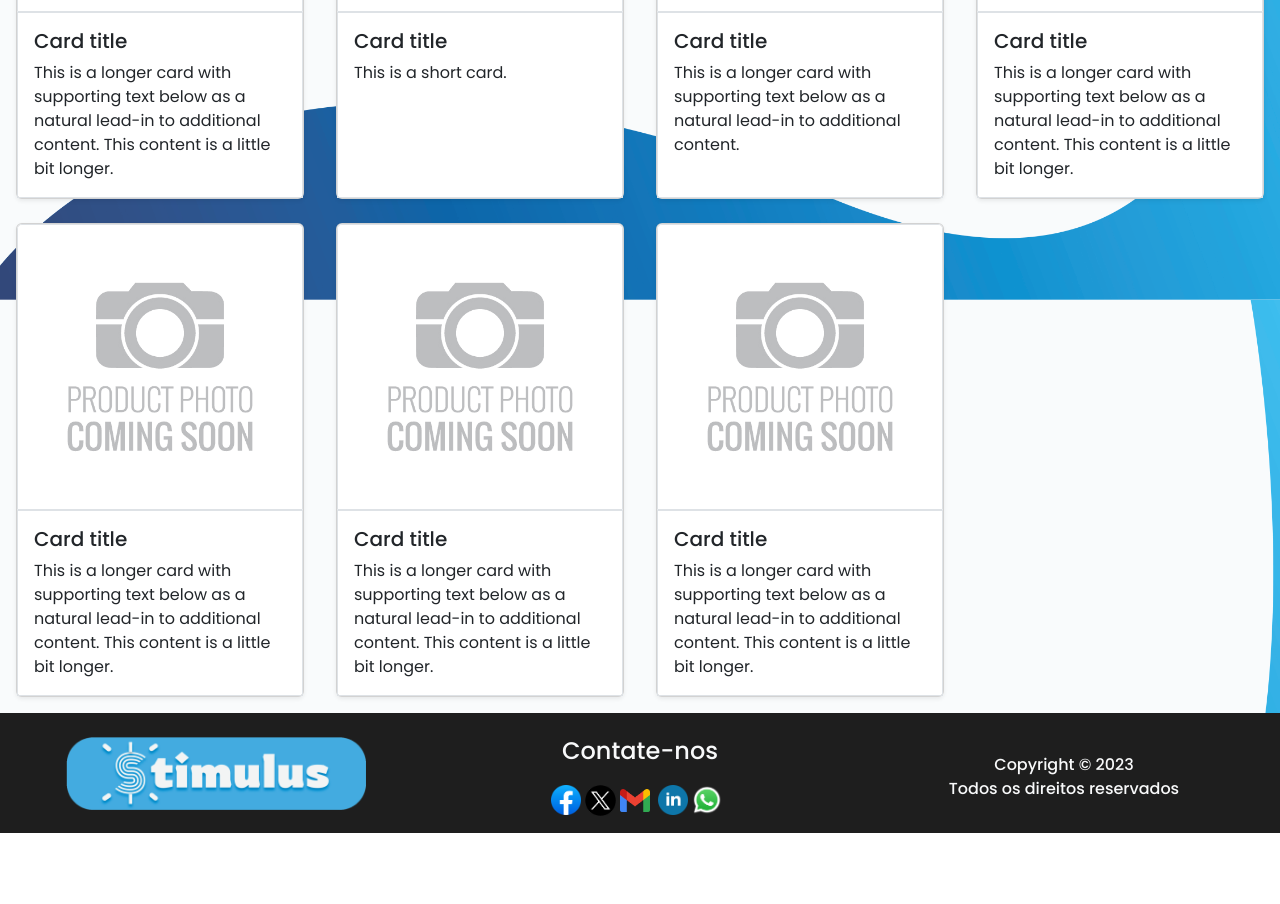
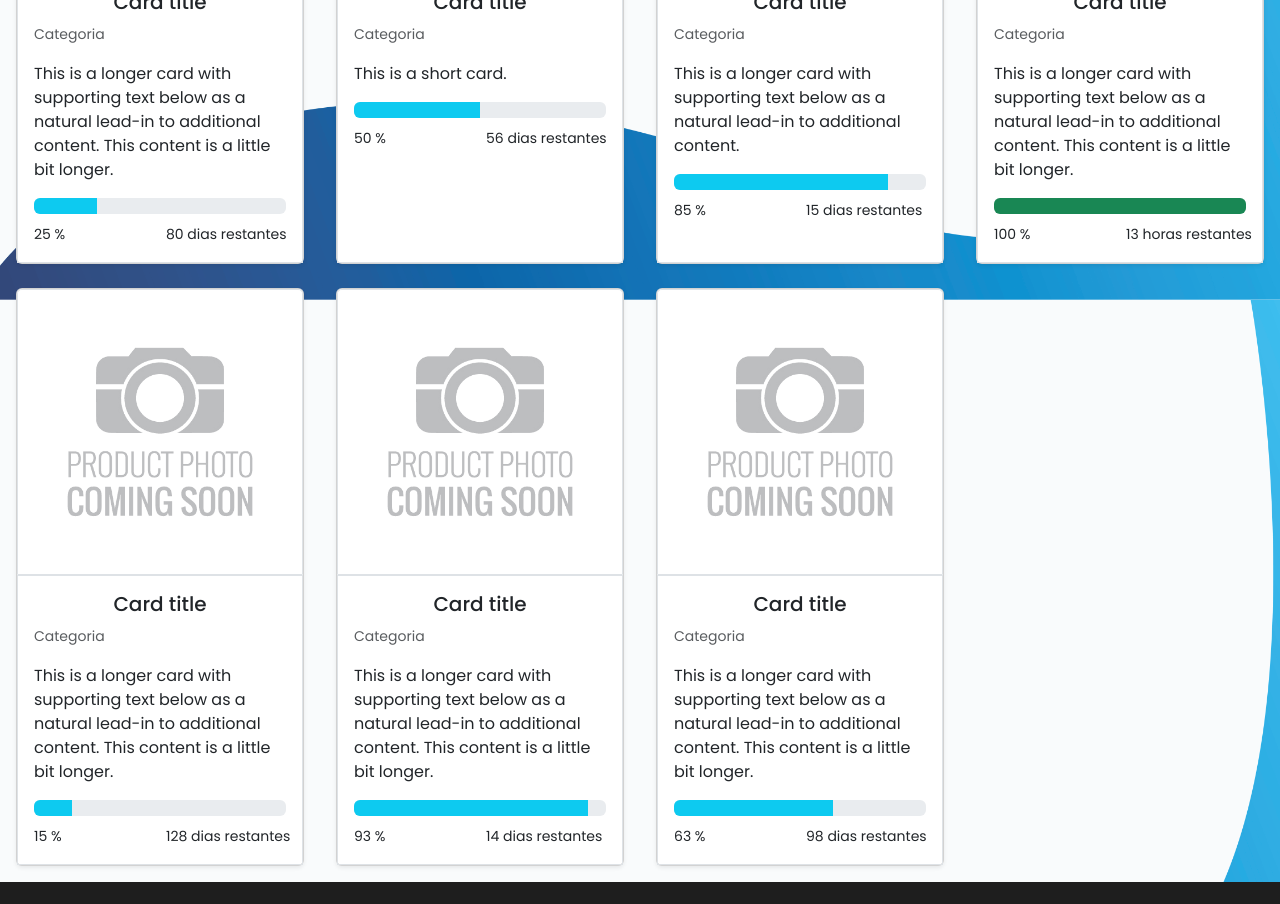
Before and after one commit to DenerBorges/stimulus_tcc_fe, a React (Create React App) app in the folder front/: page / in a window 1280 px wide. Shown: the part 500-1404 px from the top of the page. Before the commit the page ends 1333 px from the top, so only its background shows below. Built offline with nearby package versions, Linux system fonts and the light colour scheme.

Commit message:
feat: changing card details

```diff
--- a/front/src/pages/Home/index.tsx
+++ b/front/src/pages/Home/index.tsx
@@ -1,65 +1,13 @@
 import React from "react";
-import { MagnifyingGlassIcon, UserCircleIcon } from "@heroicons/react/24/solid";
+import Navbar from "../../components/Navbar";
+import Footer from "../../components/Footer";
 
 import "./styles.css";
 
 const Home: React.FC = () => {
   return (
     <>
-      <nav
-        className="navbar navbar-expand-lg bg-body-tertiary"
-        data-bs-theme="dark"
-      >
-        <div className="container-fluid">
-          <a className="navbar-brand" href="/home">
-            <img
-              src={require("../../assets/images/logo_1.png")}
-              alt="Logo do site"
-              className="logo mx-auto d-block"
-            />
-          </a>
-          <button
-            className="navbar-toggler"
-            type="button"
-            data-bs-toggle="collapse"
-            data-bs-target="#navbarNav"
-            aria-controls="navbarNav"
-            aria-expanded="false"
-            aria-label="Toggle navigation"
-          >
-            <span className="navbar-toggler-icon"></span>
-          </button>
-          <div className="collapse navbar-collapse" id="navbarNav">
-            <form className="d-flex mx-auto" role="search">
-              <div className="searchIcon">
-                <input
-                  className="pesquisa form-control text-light me-2"
-                  type="search"
-                  placeholder="     Pesquisar"
-                  aria-label="Search"
-                />
-                <MagnifyingGlassIcon />
-              </div>
-              <button className="btn btn-outline-info fw-medium" type="submit">
-                Pesquisar
-              </button>
-            </form>
-            <ul className="navbar-nav mt-1">
-              <li className="nav-item border rounded me-1">
-                <a className="nav-link fw-medium" href="/categories">
-                  Categorias
-                </a>
-              </li>
-              <li className="nav-item border rounded me-1">
-                <a className="profile nav-link fw-medium" href="/">
-                  Login
-                  <UserCircleIcon />
-                </a>
-              </li>
-            </ul>
-          </div>
-        </div>
-      </nav>
+      <Navbar />
 
       <h1 className="text-center shadow fw-bolder py-2 my-3">
         Projetos em destaque
@@ -75,12 +23,33 @@ const Home: React.FC = () => {
               />
             </a>
             <div className="card-body border secondary">
-              <h5 className="card-title">Card title</h5>
+              <h5 className="card-title text-center">Card title</h5>
+              <p className="card-text">
+                <small className="text-body-secondary">Categoria</small>
+              </p>
               <p className="card-text">
                 This is a longer card with supporting text below as a natural
                 lead-in to additional content. This content is a little bit
                 longer.
               </p>
+              <div
+                className="progress"
+                role="progressbar"
+                aria-label="Basic example"
+                aria-valuenow={25}
+                aria-valuemin={0}
+                aria-valuemax={100}
+              >
+                <div className="progress-bar bg-info" style={{width: "25%"}}></div>
+              </div>
+              <div className="row pt-2">
+                <div className="col pe-0">
+                  <small>25 %</small>
+                </div>
+                <div className="col p-0">
+                  <small>80 dias restantes</small>
+                </div>
+              </div>
             </div>
           </div>
         </div>
@@ -94,8 +63,29 @@ const Home: React.FC = () => {
               />
             </a>
             <div className="card-body border secondary">
-              <h5 className="card-title">Card title</h5>
+              <h5 className="card-title text-center">Card title</h5>
+              <p className="card-text">
+                <small className="text-body-secondary">Categoria</small>
+              </p>
               <p className="card-text">This is a short card.</p>
+              <div
+                className="progress"
+                role="progressbar"
+                aria-label="Basic example"
+                aria-valuenow={50}
+                aria-valuemin={0}
+                aria-valuemax={100}
+              >
+                <div className="progress-bar bg-info" style={{width: "50%"}}></div>
+              </div>
+              <div className="row pt-2">
+                <div className="col pe-0">
+                  <small>50 %</small>
+                </div>
+                <div className="col p-0">
+                  <small>56 dias restantes</small>
+                </div>
+              </div>
             </div>
           </div>
         </div>
@@ -109,11 +99,32 @@ const Home: React.FC = () => {
               />
             </a>
             <div className="card-body border secondary">
-              <h5 className="card-title">Card title</h5>
+              <h5 className="card-title text-center">Card title</h5>
+              <p className="card-text">
+                <small className="text-body-secondary">Categoria</small>
+              </p>
               <p className="card-text">
                 This is a longer card with supporting text below as a natural
                 lead-in to additional content.
               </p>
+              <div
+                className="progress"
+                role="progressbar"
+                aria-label="Basic example"
+                aria-valuenow={85}
+                aria-valuemin={0}
+                aria-valuemax={100}
+              >
+                <div className="progress-bar bg-info" style={{width: "85%"}}></div>
+              </div>
+              <div className="row pt-2">
+                <div className="col pe-0">
+                  <small>85 %</small>
+                </div>
+                <div className="col p-0">
+                  <small>15 dias restantes</small>
+                </div>
+              </div>
             </div>
           </div>
         </div>
@@ -127,12 +138,33 @@ const Home: React.FC = () => {
               />
             </a>
             <div className="card-body border secondary">
-              <h5 className="card-title">Card title</h5>
+              <h5 className="card-title text-center">Card title</h5>
+              <p className="card-text">
+                <small className="text-body-secondary">Categoria</small>
+              </p>
               <p className="card-text">
                 This is a longer card with supporting text below as a natural
                 lead-in to additional content. This content is a little bit
                 longer.
               </p>
+              <div
+                className="progress"
+                role="progressbar"
+                aria-label="Basic example"
+                aria-valuenow={100}
+                aria-valuemin={0}
+                aria-valuemax={100}
+              >
+                <div className="progress-bar bg-success" style={{width: "100%"}}></div>
+              </div>
+              <div className="row pt-2">
+                <div className="col pe-0">
+                  <small>100 %</small>
+                </div>
+                <div className="col p-0">
+                  <small>13 horas restantes</small>
+                </div>
+              </div>
             </div>
           </div>
         </div>
@@ -146,12 +178,33 @@ const Home: React.FC = () => {
               />
             </a>
             <div className="card-body border secondary">
-              <h5 className="card-title">Card title</h5>
+              <h5 className="card-title text-center">Card title</h5>
+              <p className="card-text">
+                <small className="text-body-secondary">Categoria</small>
+              </p>
               <p className="card-text">
                 This is a longer card with supporting text below as a natural
                 lead-in to additional content. This content is a little bit
                 longer.
               </p>
+              <div
+                className="progress"
+                role="progressbar"
+                aria-label="Basic example"
+                aria-valuenow={15}
+                aria-valuemin={0}
+                aria-valuemax={100}
+              >
+                <div className="progress-bar bg-info" style={{width: "15%"}}></div>
+              </div>
+              <div className="row pt-2">
+                <div className="col pe-0">
+                  <small>15 %</small>
+                </div>
+                <div className="col p-0">
+                  <small>128 dias restantes</small>
+                </div>
+              </div>
             </div>
           </div>
         </div>
@@ -165,12 +218,33 @@ const Home: React.FC = () => {
               />
             </a>
             <div className="card-body border secondary">
-              <h5 className="card-title">Card title</h5>
+              <h5 className="card-title text-center">Card title</h5>
+              <p className="card-text">
+                <small className="text-body-secondary">Categoria</small>
+              </p>
               <p className="card-text">
                 This is a longer card with supporting text below as a natural
                 lead-in to additional content. This content is a little bit
                 longer.
               </p>
+              <div
+                className="progress"
+                role="progressbar"
+                aria-label="Basic example"
+                aria-valuenow={93}
+                aria-valuemin={0}
+                aria-valuemax={100}
+              >
+                <div className="progress-bar bg-info" style={{width: "93%"}}></div>
+              </div>
+              <div className="row pt-2">
+                <div className="col pe-0">
+                  <small>93 %</small>
+                </div>
+                <div className="col p-0">
+                  <small>14 dias restantes</small>
+                </div>
+              </div>
             </div>
           </div>
         </div>
@@ -184,77 +258,39 @@ const Home: React.FC = () => {
               />
             </a>
             <div className="card-body border secondary">
-              <h5 className="card-title">Card title</h5>
+              <h5 className="card-title text-center">Card title</h5>
+              <p className="card-text">
+                <small className="text-body-secondary">Categoria</small>
+              </p>
               <p className="card-text">
                 This is a longer card with supporting text below as a natural
                 lead-in to additional content. This content is a little bit
                 longer.
               </p>
+              <div
+                className="progress"
+                role="progressbar"
+                aria-label="Basic example"
+                aria-valuenow={63}
+                aria-valuemin={0}
+                aria-valuemax={100}
+              >
+                <div className="progress-bar bg-info" style={{width: "63%"}}></div>
+              </div>
+              <div className="row pt-2">
+                <div className="col pe-0">
+                  <small>63 %</small>
+                </div>
+                <div className="col p-0">
+                  <small>98 dias restantes</small>
+                </div>
+              </div>
             </div>
           </div>
         </div>
       </div>
 
-      <footer className="container-fluid mt-3 p-3 text-center">
-        <div className="row">
-          <div className="col">
-            <img
-              src={require("../../assets/images/logo_1.png")}
-              alt="Logo do site"
-              width="300"
-              className="mt-2"
-            />
-          </div>
-          <div className="col">
-            <p className="fw-medium fs-4 mt-1 text-light">Contate-nos</p>
-            <a href="/home">
-              <img
-                src={require("../../assets/images/facebook_logo.png")}
-                alt="facebook"
-                width="30"
-                className="me-1"
-              />
-            </a>
-            <a href="/home">
-              <img
-                src={require("../../assets/images/twitter_logo.png")}
-                alt="twitter"
-                width="31"
-                className="me-1"
-              />
-            </a>
-            <a href="/home">
-              <img
-                src={require("../../assets/images/gmail_logo.png")}
-                alt="gmail"
-                width="30"
-                className="me-2"
-              />
-            </a>
-            <a href="/home">
-              <img
-                src={require("../../assets/images/linkedin_logo.png")}
-                alt="linkedin"
-                width="30"
-                className="me-1"
-              />
-            </a>
-            <a href="/home">
-              <img
-                src={require("../../assets/images/whatsapp_logo.png")}
-                alt="whatsapp"
-                width="30"
-                className="me-2"
-              />
-            </a>
-          </div>
-          <div className="col">
-            <p className="fw-medium text-light mt-4">
-              Copyright © 2023 <br /> Todos os direitos reservados
-            </p>
-          </div>
-        </div>
-      </footer>
+      <Footer />
     </>
   );
 };
```
